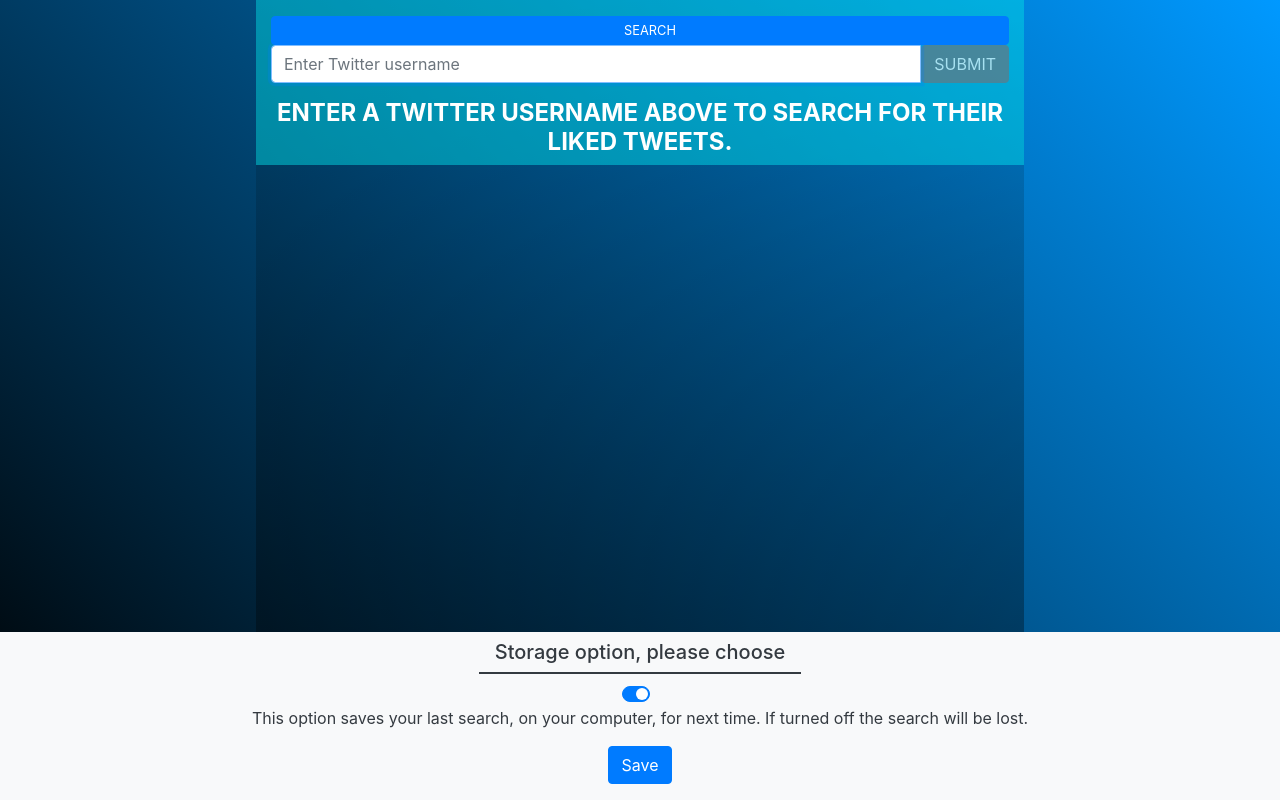
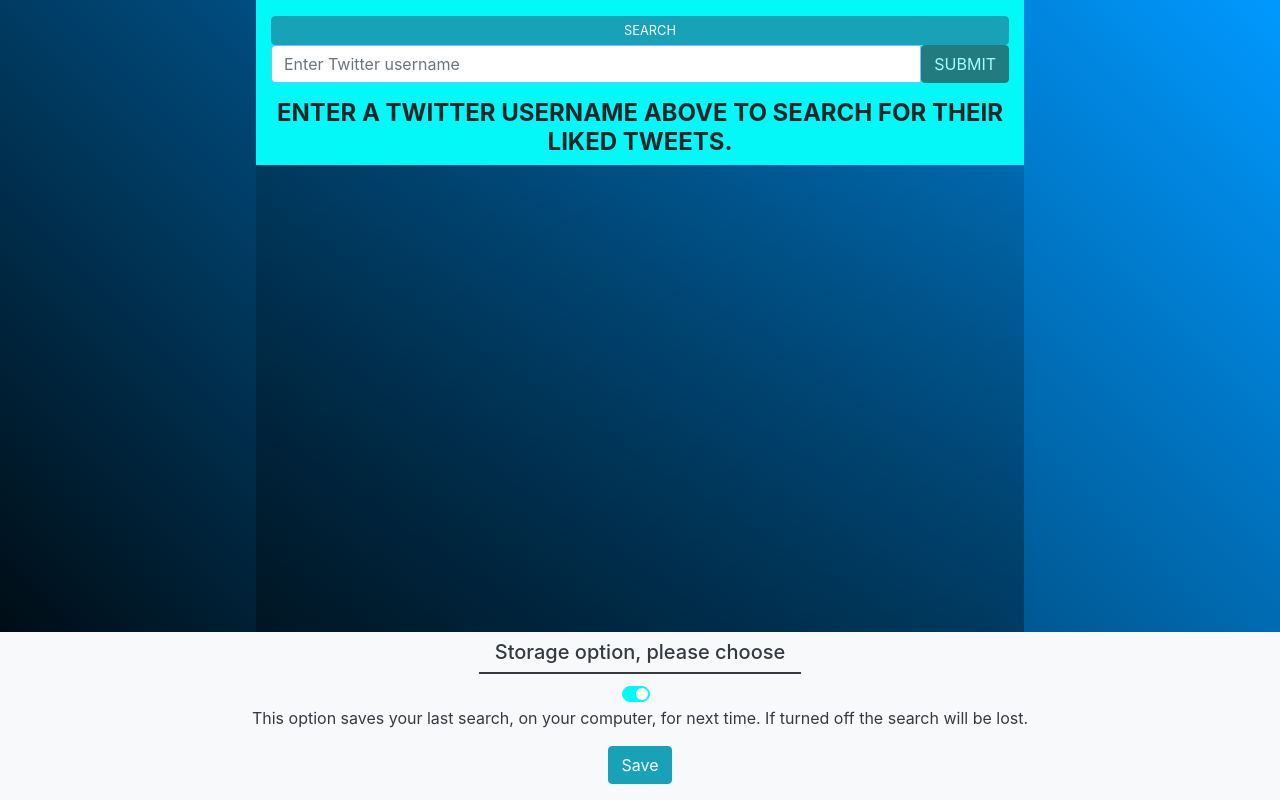
Before and after one commit to schrimy/twi-likes, a React (Create React App) app: page / in a window 1280 px wide. Built offline with nearby package versions, Linux system fonts and the light colour scheme.

Commit message:
refactor: btn and background colours
change the form button and background colours,
and the storage switch background colour
+ it now uses a pointer on hover.

```diff
--- a/src/App.js
+++ b/src/App.js
@@ -28,7 +28,7 @@
         <TwitUserForm />
         {
           user !== undefined && (
-            <div id='rounder' className='dark-top container d-flex flex-column pb-1 border-bottom border-dark'>
+            <div id='rounder' className='dark-top container d-flex flex-column pb-1 border-bottom border-dark text-body'>
               <span className='pt-1 pb-2'>Tweets liked by:</span>
               <UserInfo userData={ user } />
             </div>
--- a/src/containers/TwitUserForm.js
+++ b/src/containers/TwitUserForm.js
@@ -60,7 +60,7 @@
             <div className='container d-flex flex-column pt-3 pb-3'>
                 <button
                     id='collapseBtn'
-                    className='btn btn-primary p-1 d-flex justify-content-center align-items-center'
+                    className='btn btn-info p-1 d-flex justify-content-center align-items-center'
                     type='button'
                     data-toggle='collapse'
                     data-target='#collapseForm'
@@ -88,7 +88,7 @@
                         />
                         <button
                             type='submit'
-                            className='btn btn-secondary'
+                            className='btn btn-dark'
                             disabled={ userName === '' }
                         >
                             SUBMIT
@@ -97,7 +97,7 @@
                 </div>
             </div>
             <div className='d-flex flex-column'>
-                <p className='w-100 text-center text-uppercase font-weight-bold h4' ref={ startText } hidden={ localStorage.getItem(TWITTER_DATA_KEY) !== null }>
+                <p className='w-100 text-center text-uppercase text-body font-weight-bold h4' ref={ startText } hidden={ localStorage.getItem(TWITTER_DATA_KEY) !== null }>
                   Enter a twitter username above to search for their liked tweets.
                 </p>
                 <div className='pb-2 align-self-center' ref={ spinner }>
--- a/src/screens/Storage.js
+++ b/src/screens/Storage.js
@@ -32,7 +32,7 @@
                     <label className='custom-control-label' htmlFor='customSwitch1' />
                 </div>
                 <p className='text-center'>This option saves your last search, on your computer, for next time. If turned off the search will be lost.</p>
-                <button className='btn btn-primary' onClick={ handleClick }>
+                <button className='btn btn-info' onClick={ handleClick }>
                     Save
                 </button>
             </div>
--- a/src/styles/app.scss
+++ b/src/styles/app.scss
@@ -3,6 +3,7 @@
 @import '../../node_modules/bootstrap/scss/mixins';
 
 $sb-width: 0.4rem;
+$secondary: #03f8f8;
 
 html {
     height: 100%;
@@ -22,7 +23,7 @@
 
 //scrollbar params for firefox and the rest (webkit)
 #tweet-content {
-    scrollbar-color: #0877f5 #00000066;
+    scrollbar-color: $secondary #00000066;
     scrollbar-width: thin;
 
     &::-webkit-scrollbar {
@@ -31,7 +32,7 @@
     }
 
     &::-webkit-scrollbar-thumb {
-        background: #0877f5;
+        background: $secondary;
         border-radius: 2em;
     }
 }
@@ -46,7 +47,7 @@
 }
 
 .dark-top {
-    background:rgba(3, 240, 248, 0.432);
+    background:$secondary;
 }
 
 .clickable {
@@ -63,10 +64,27 @@
 .btn-primary:not(:disabled):not(.disabled):active:focus {
     box-shadow: none;
 }
+
+.form-control:focus {
+    box-shadow: none;
+}
+
+.custom-control-input:before,
+.custom-control-label::after {
+    cursor: pointer;
+}
+
 //clear bootstrap box shadow on focus for switch
 .custom-control-input:focus ~
 .custom-control-label::before {
     box-shadow: none;
+}
+
+//change bootstrap custom switch background colour
+.custom-control-input:checked ~
+.custom-control-label::before {
+    background-color: $secondary;
+    border-color: $secondary;
 }
 
 .fave {
```
